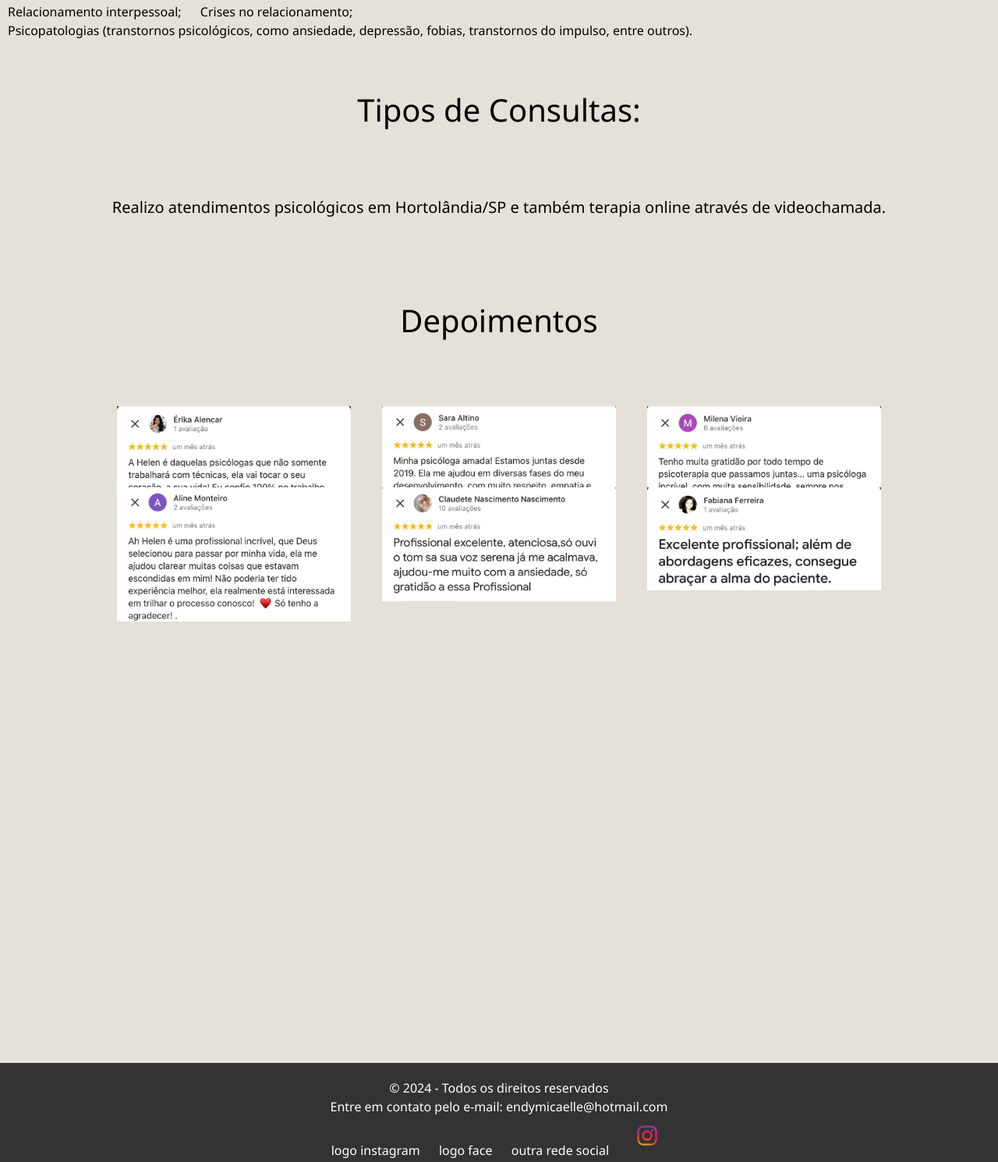
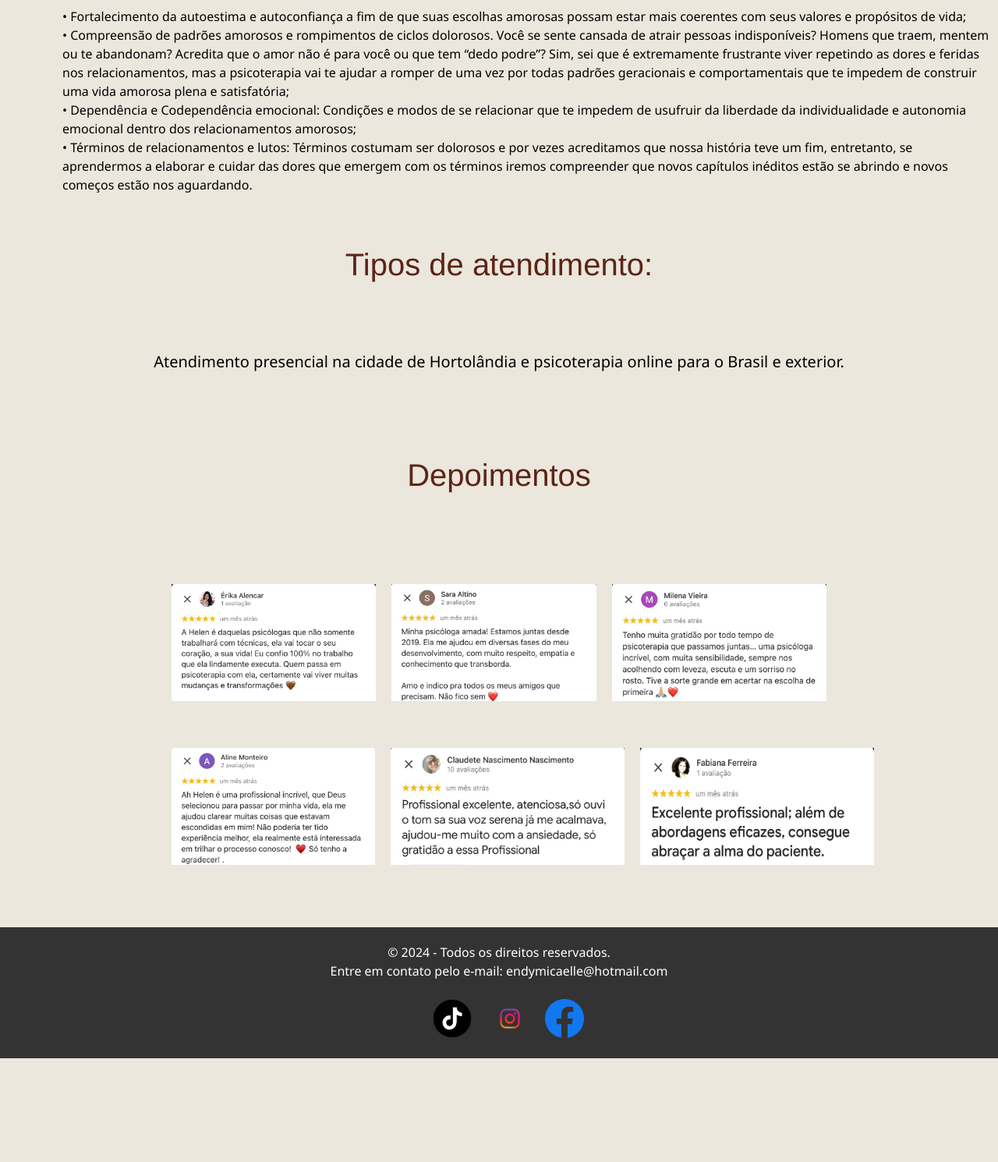
Before and after one commit to EndyMicaelle/site-helen-psicologa, a plain HTML site: page index.html in a window 1280 px wide. Shown: the part 1251-2741 px from the top of the page at 78% size. After the commit the page ends 2608 px from the top, so only its background shows below. Drawn offline with Linux system fonts and the light colour scheme.

Commit message:
ajuste de posicoes, midias sociais, títulos e fonte.

```diff
--- a/index.html
+++ b/index.html
@@ -5,18 +5,19 @@
     <meta name="viewport" content="width=device-width, initial-scale=1.0">
     <link rel="stylesheet" href="style.css">
     <title>Helen Alencar | Psicóloga</title>
-    <link href="https://fonts.googleapis.com/css?family=Montserrat&display=swap" rel="stylesheet">
+    <link rel="preconnect" href="https://fonts.googleapis.com">
+    <link rel="preconnect" href="https://fonts.gstatic.com" crossorigin>
+    <link href="https://fonts.googleapis.com/css2?family=Cookie&display=swap" rel="stylesheet">
 
 </head>
 
 <body>
 
     <header>
-
-        <h1>Helen Alencar</h1>
-        <p>CRP</p>
+         <h1>Helen Alencar</h1>
+        <p>CRP: 06/149893</p>
         <p>Terapia Online e presencial</p>
-        <h2>Te ensino como construir relacionamentos amorosos saudáveis através do autoconhecimento e amor próprio.</h2>
+        <h2>Encontre paz nas suas escolhas amorosas, elas refletem quem você é.</h2>
 
     </header>
 
@@ -24,39 +25,37 @@
 
 
         <div class="img-sobre-mim">
-            <img src="\img\sobre-mim.jpeg" alt="sobre mim" width="300">
+            <img src="\img\sobre-mim.jpeg" alt="sobre mim" width="300px">
 
         </div>
 
         <div>
+            <div class="flex">
             <p class="text-maior">Sobre Mim</p>
-            <p class="text-menor">Lorem ipsum dolor sit amet consectetur adipisicing elit.Aspernatur repellat voluptatem
-                nulla aliquid labore corporis, sapiente iure ea,deserunt ad iste sed id qui laudantium dolor illo
-                tempore voluptates voluptatibus!</p>
-
+            <p class="text-menor">Meu nome é Helen Alves de Alencar, sou psicóloga e atuo há 5 anos na psicologia clínica. Meus atendimentos são orientados sob a luz da abordagem humanista e minha principal demanda são mulheres que buscam viver um relacionamento amoroso saudável, que desejam aprender a superar também as dores e sequelas de relações difíceis, construindo uma vida com amor próprio.
+            </p>
+        </div>
         </div>
     </div>
 
     <div>
-        <p class="text-maior">Tipos de questões a serem trabalhadas em terapia:</p>
+        <p class="text-maior">Questões que iremos trabalhar em psicoterapia:</p>
         <p class="text-menor"></p>
 
         <div class="lista">
             <ul>
-                <li>Relacionamento interpessoal;</li>
-                <li>Crises no relacionamento;</li>
-                <li>Psicopatologias (transtornos psicológicos, como ansiedade, depressão, fobias, transtornos do
-                    impulso,
-                    entre outros).</li>
+                <li>• Fortalecimento da autoestima e autoconfiança a fim de que suas escolhas amorosas possam estar mais coerentes com seus valores e propósitos de vida;</li>
+                <li>• Compreensão de padrões amorosos e rompimentos de ciclos dolorosos. Você se sente cansada de atrair pessoas indisponíveis? Homens que traem, mentem ou te abandonam? Acredita que o amor não é para você ou que tem “dedo podre”? Sim, sei que é extremamente frustrante viver repetindo as dores e feridas nos relacionamentos, mas a psicoterapia vai te ajudar a romper de uma vez por todas padrões geracionais e comportamentais que te impedem de construir uma vida amorosa plena e satisfatória;</li>
+                <li>• Dependência e Codependência emocional: Condições e modos de se relacionar que te impedem de usufruir da liberdade da individualidade e autonomia emocional dentro dos relacionamentos amorosos;</li>
+                <li>• Términos de relacionamentos e lutos: Términos costumam ser dolorosos e por vezes acreditamos que nossa história teve um fim, entretanto, se aprendermos a elaborar e cuidar das dores que emergem com os términos iremos compreender que novos capítulos inéditos estão se abrindo e novos começos estão nos aguardando.</li>
             </ul>
         </div>
 
     </div>
 
     <div>
-        <p class="text-maior">Tipos de Consultas:</p>
-        <p class="text-menor">Realizo atendimentos psicológicos em Hortolândia/SP e também terapia online através de
-            videochamada.</p>
+        <p class="text-maior">Tipos de atendimento:</p>
+        <p class="text-menor">Atendimento presencial na cidade de Hortolândia e psicoterapia online para o Brasil e exterior.</p>
     </div>
 
         <div>
@@ -66,34 +65,39 @@
         <div class="cards">
 
         <div class="card">
-            <img class="user" src="img/depoimento-1.jpg" alt="Depoimento" width="300px">
-            <img class="user" src="img/depoimento-2.jpg" alt="Depoimento" width="300px">
-            <img class="user" src="img/depoimento-3.jpg" alt="Depoimento" width="300px">
-            <img class="user" src="img/depoimento-4.jpg" alt="Depoimento" width="300px">
-            <img class="user" src="img/depoimento-5.jpg" alt="Depoimento" width="300px">
-            <img class="user" src="img/depoimento-6.jpg" alt="Depoimento" width="300px">
+            <img class="user" src="img/depoimento-1.jpg" alt="Depoimento" width="300px" height="150px">
+            <img class="user" src="img/depoimento-2.jpg" alt="Depoimento" width="300px" height="150px">
+            <img class="user" src="img/depoimento-3.jpg" alt="Depoimento" width="300px" height="150px">
 
+        </div>
+
+        <div class="card-2">
+
+            <img class="user" src="img/depoimento-4.jpg" alt="Depoimento" width="300px" height="150px">
+            <img class="user" src="img/depoimento-5.jpg" alt="Depoimento" width="300px" height="150px">
+            <img class="user" src="img/depoimento-6.jpg" alt="Depoimento" width="300px" height="150px">
         </div>
 
     </div>
 
     <div class="whats">
         <a href="https://wa.me/5519988114891?text=Olá cliente, em que posso ajudá -lo?" targent="_blank">
-            <img src=img/whatsapp.png width="80" alt="Fale conosco pelo WhatsApp" title="Fale conosco pelo WhatsApp" />
+            <img src=img/logo-whatsapp.webp width="200px" alt="Fale conosco pelo WhatsApp" title="Fale conosco pelo WhatsApp" />
         </a>
 
 
     </div>
 
     <footer>
-        <p>&copy; 2024 - Todos os direitos reservados</p>
+        <p>&copy; 2024 - Todos os direitos reservados.</p>
         <p>Entre em contato pelo e-mail: endymicaelle@hotmail.com</p>
         <nav>
+            <div class="social-media"></div>
             <ul>
-                <li><a href="#">logo instagram</a></li>
-                <li><a href="#">logo face</a></li>
-                <li><a href="#">outra rede social</a></li>
-                <li><a href="https://www.instagram.com/helen.apsi/"><img src="img/logo-instagram.webp" class="media-object  img-responsive img-thumbnail" width="50"></a>
+                <li><a href="#"></a></li>
+                <li><a href="#"><img class="redes-sociais" src="img/tiktok.png" class="media-object  img-responsive img-thumbnail" width="50px" height="50px"></a></li>
+                <li><a href="https://www.instagram.com/helen.apsi/"><img class="redes-sociais" src="img/logo-instagram.webp" class="media-object  img-responsive img-thumbnail" width="50px"></a>
+                <li><a href="#"><img class="redes-sociais" src="img/facebook.png" class="media-object  img-responsive img-thumbnail" width="50px" height="50px"></a></li>
                 </li>
             </ul>
         </nav>
--- a/style.css
+++ b/style.css
@@ -1,22 +1,27 @@
-@import url('https://fonts.googleapis.com/css2?family=Roboto:ital,wght@0,100;0,300;0,400;0,500;0,700;0,900;1,100;1,300;1,400;1,500;1,700;1,900&display=swap');
-
 * {
     margin: 0;
     padding: 0;
     box-sizing: border-box;
+    line-height: 1.5em;
     font-family: 'Segoe UI', Tahoma, Geneva, Verdana, sans-serif;
-    line-height: 1.5em;
+
 }
 
 header {
-    background-color: #b3b792;
-    color: #412f26;
+    background-color: #6d0101;
+    color: white;
     text-align: center;
     padding: 20px;
 }
 
+h1 {
+    color: white;
+    font-size: 60px;
+    font-family: "Cookie", cursive;
+}
+
 body {
-    background-color: #e5e0d8;
+    background-color: #ebe7dc;
     justify-content: center;
     align-items: center;
 }
@@ -34,30 +39,25 @@ body {
 h2 {
     padding: 20px;
     text-align: center;
-    color: #412f26;
+    color: white;
 }
 
 .container {
     display: flex;
-
+    gap: 2px;
 }
 
 .fonte-maior {
     font-size: 40px;
     color: #412f26;
     text-align: center;
-    width: 70%;
-    margin: 30px auto;
-    padding: 40px;
+    font-family: 'Franklin Gothic Medium', 'Arial Narrow', Arial, sans-serif;
 
 }
 
 .fonte-menor {
     text-align: center;
     font-size: 20px;
-    width: 70%;
-    margin: 30px auto;
-    padding: 40px;
 
 }
 
@@ -74,8 +74,8 @@ li {
 
 .whats {
     position: fixed;
-    bottom: 30px;
-    right: 30px;
+    bottom: 0px;
+    right: 0px;
     z-index: 9999;
 
 }
@@ -85,7 +85,8 @@ li {
     font-size: 40px;
     padding: 30px;
     margin: 30px;
-
+    color: #5d2417;
+    font-family: 'Franklin Gothic Medium', 'Arial Narrow', Arial, sans-serif;
 }
 
 .text-menor {
@@ -96,27 +97,50 @@ li {
     padding: 20px;
 }
 
+.lista {
+    margin-left: 70px;
+    list-style: disc;
+    line-height: 40px;
+}
+
+.flex {
+    display: block;
+    padding: 50px;
+    margin: 50px;
+}
+
 .text-card {
     display: flex;
     justify-content: center;
     margin: 5rem 0 5rem 0;
     font-size: 40px;
+    color: #5d2417;
+    font-family: 'Franklin Gothic Medium', 'Arial Narrow', Arial, sans-serif;
 }
 
 .card {
-    box-shadow: gray;
+    display: flex;
+    text-align: center;
+    max-width: 900px;
+    margin: 0 auto;
+    padding: 30px;
+    gap: 20px;
 
-    display: grid;
-    grid-template-columns: 1fr 1fr 1fr;
-    grid-template-rows: repeat(8, 5vw);
-    max-width: 980px;
+}
+
+.card-2 {
+    display: flex;
+    text-align: center;
+    max-width: 900px;
     margin: 0 auto;
-    grid-gap: 40px;
+    padding: 30px;
+    gap: 20px;
 
 }
 
 .card, .user {
-    width: 100%;
+
+
 }
 
 .cards {
@@ -130,20 +154,21 @@ footer {
 	padding: 20px;
 	text-align: center;
 	margin-top: 50px;
+
 }
 
-ul {
+.social-media, ul {
 	list-style: none;
 	padding: 0;
 	margin: 0;
 }
 
-li {
+.social-media, li {
 	display: inline-block;
 	margin: 0 10px;
 }
 
-a {
+.social-media, a {
 	color: #fff;
 	text-decoration: none;
 }
```
Also changed, not shown: img/Imagem do WhatsApp de 2024-07-01 à(s) 09.59.00_d4fd8f73.jpg (added), img/Imagem do WhatsApp de 2024-07-01 à(s) 11.05.59_f1c0cd44.jpg (added), img/Imagem do WhatsApp de 2024-07-01 à(s) 11.07.32_b55de52e.jpg (added), img/facebook.png (added), img/logo-instagram.png (added), img/logo-whatsapp.webp (added), img/paleta1.png (added), img/paleta2.png (added), img/tiktok.png (added).
